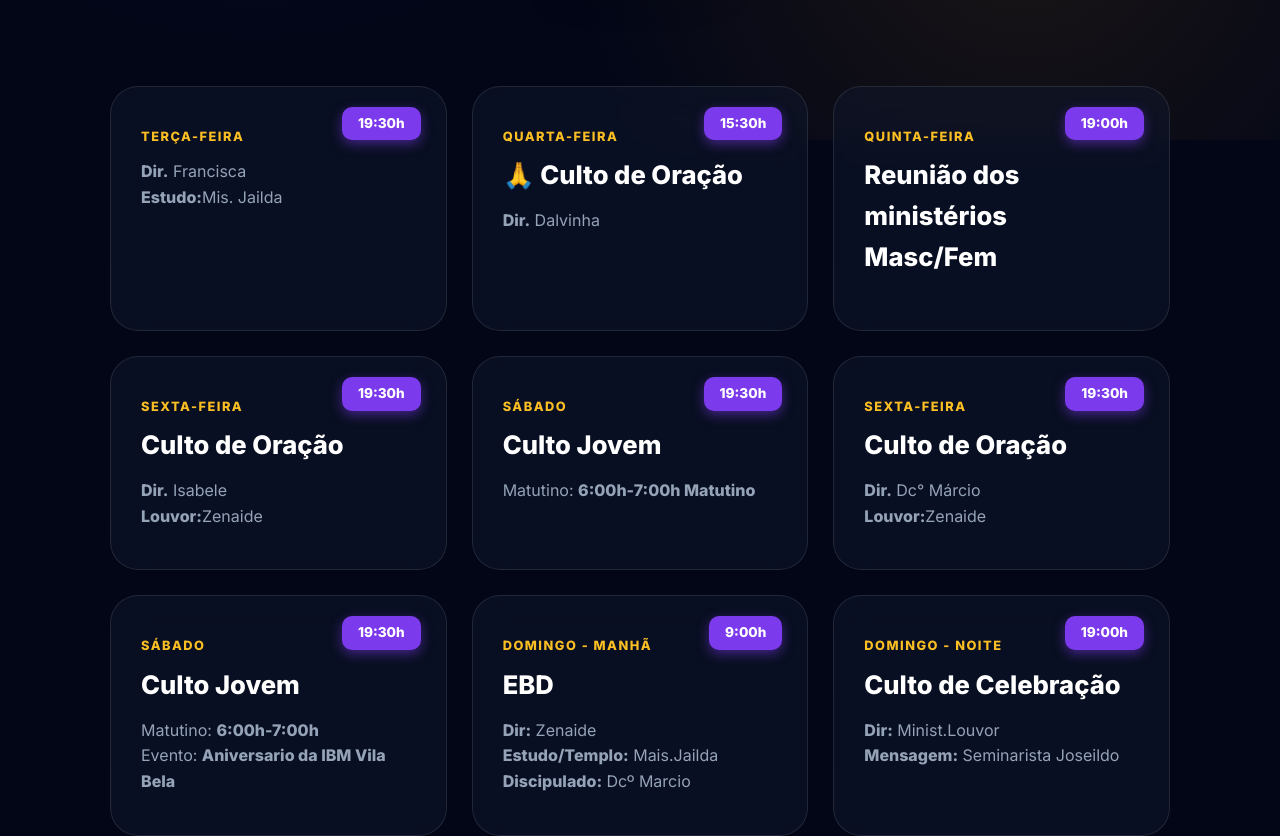
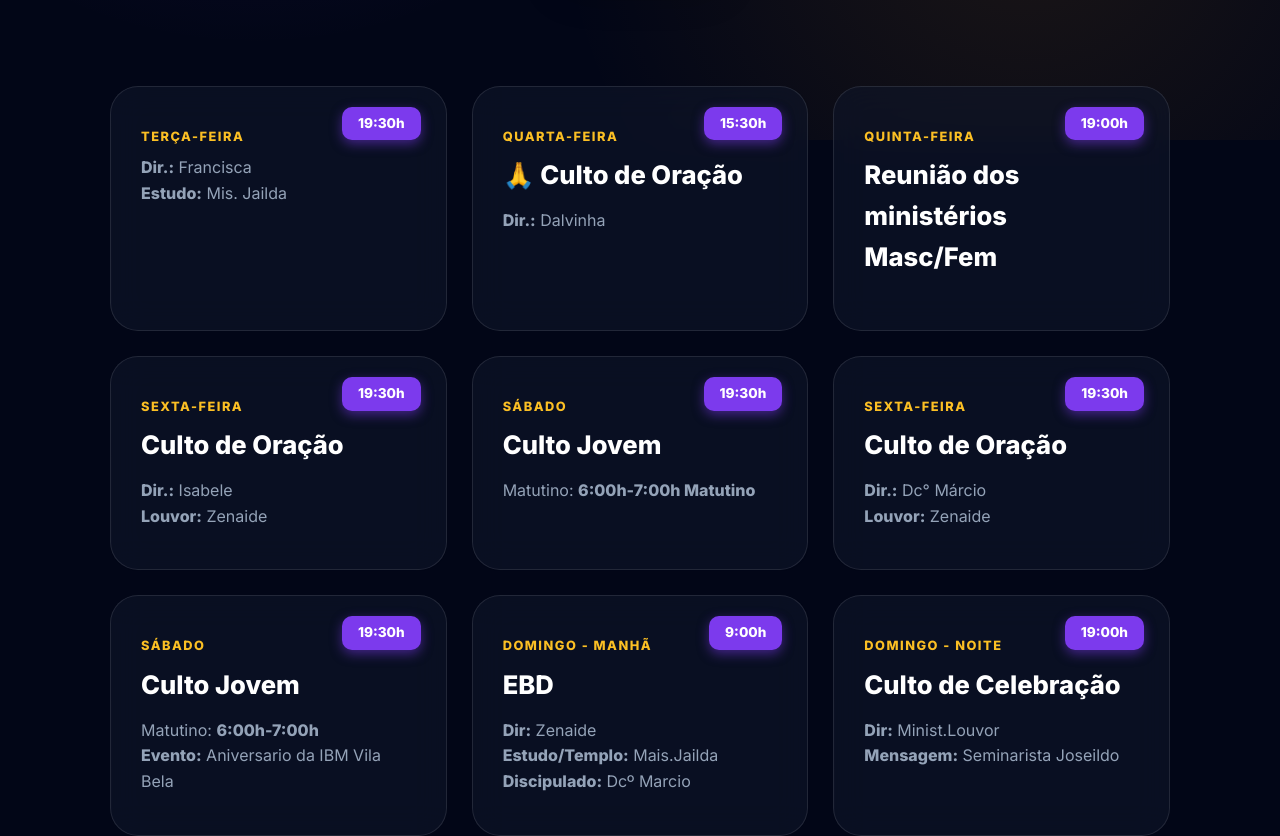
Before and after one commit to EduardoMoraess/agenda_ibm2, a React (Vite) app: page / in a window 1280 px wide. Shown: the part 660-1496 px from the top of the page. Built offline with nearby package versions, Linux system fonts and the light colour scheme.

Commit message:
Update AgendaCard.jsx
ajuste

```diff
--- a/src/components/AgendaCard.jsx
+++ b/src/components/AgendaCard.jsx
@@ -1,33 +1,61 @@
-const AgendaCard = ({ dia, hora, titulo, diretor, extras, featured, dataDay,louvor, matutino, estudo, evento}) => {
+
+const AgendaCard = ({
+    dia,
+    hora,
+    titulo,
+    diretor,
+    extras,
+    featured,
+    dataDay,
+    louvor,
+    matutino,
+    estudo,
+    evento
+}) => {
     return (
-        <section className={`card ${featured ? 'featured' : ''}`} data-day={dataDay}>
+        <section
+            className={`card ${featured ? 'featured' : ''}`}
+            data-day={dataDay}
+        >
             <div className="card-time">{hora}</div>
 
             <div className="card-content">
                 <h2>{dia}</h2>
-                <h3>{titulo}</h3>
 
-                {matutino &&(
-                    <p>Matutino: <strong>{matutino}</strong></p>
+                {titulo && <h3>{titulo}</h3>}
+
+                {matutino && (
+                    <p>
+                        Matutino: <strong>{matutino}</strong>
+                    </p>
                 )}
 
                 {diretor && (
-                    <p><strong>Dir.</strong> {diretor}</p>
+                    <p>
+                        <strong>Dir.:</strong> {diretor}
+                    </p>
                 )}
+
                 {louvor && (
-                    <p><strong>Louvor:</strong>{louvor}</p>
+                    <p>
+                        <strong>Louvor:</strong> {louvor}
+                    </p>
                 )}
 
                 {estudo && (
-                  <p><strong>Estudo:</strong>{estudo}</p>
+                    <p>
+                        <strong>Estudo:</strong> {estudo}
+                    </p>
                 )}
 
                 {evento && (
-                    <p>Evento: <strong>{evento}</strong></p>
+                    <p>
+                        <strong>Evento:</strong> {evento}
+                    </p>
                 )}
 
-                {/* Mapeia detalhes extras (como os de domingo) caso existam */}
-                {extras && extras.map((item, index) => (
+                {/* Detalhes extras, como os da programação de domingo */}
+                {extras?.map((item, index) => (
                     <p key={index}>
                         <strong>{item.label}:</strong> {item.valor}
                     </p>
```
